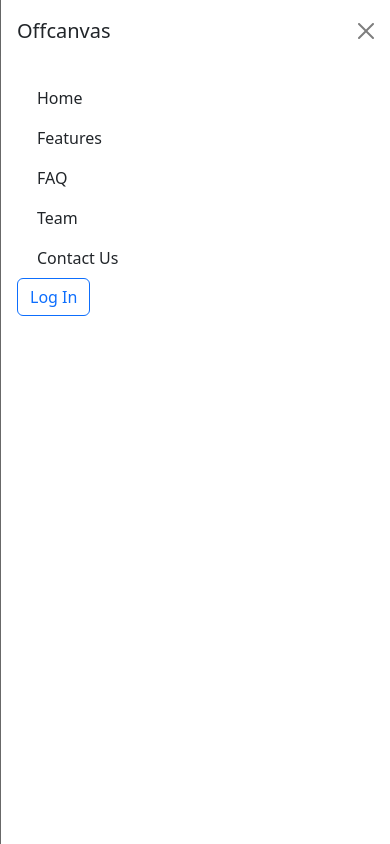
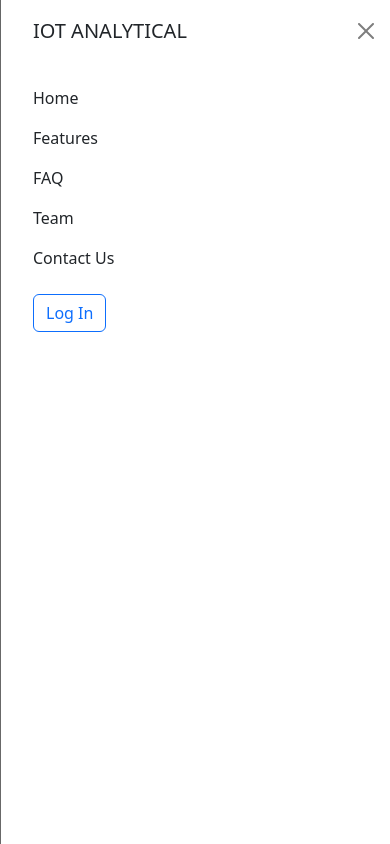
Before and after one commit to iotanalytical/ia-website, a React (Create React App) app: page / in a window 390 px wide. Both pictures are taken after a click on the button 350 px from the left and 28 px from the top of the page. Built offline with nearby package versions, Linux system fonts and the light colour scheme.

Commit message:
add log table component

```diff
--- a/src/components/Header/Header.scss
+++ b/src/components/Header/Header.scss
@@ -5,7 +5,8 @@
   display: flex;
   align-items: center;
   justify-content: space-between;
-  padding: 0 12px;
+  padding: 0 0.75rem;
+  margin-top: 3.5rem;
 
   &__img {
     width: 50%;
--- a/src/components/Navbar/Navbar.js
+++ b/src/components/Navbar/Navbar.js
@@ -9,6 +9,8 @@ import Nav from "react-bootstrap/Nav";
 import Navbar from "react-bootstrap/Navbar";
 import Offcanvas from "react-bootstrap/Offcanvas";
 
+import logo from "../../assets/images/logo.png";
+
 function NavbarSite() {
   const { pathname } = useLocation();
   const navigate = useNavigate();
@@ -17,12 +19,19 @@ function NavbarSite() {
 
   const handleLogOut = () => {
     navigate("/");
-  }
+  };
 
   return (
     <Navbar expand={expand} fixed={"top"} className="bg-body-tertiary mb-3">
       <Container fluid>
-        <Navbar.Brand href="/">IOT ANALYTICAL</Navbar.Brand>
+        <Navbar.Brand href="/">
+          <img
+            src={logo}
+            height="30"
+            className="d-inline-block align-top"
+            alt="IOT ANALYTICAL logo"
+          />
+        </Navbar.Brand>
         <Navbar.Toggle aria-controls={`offcanvasNavbar-expand-${expand}`} />
         <Navbar.Offcanvas
           id={`offcanvasNavbar-expand-${expand}`}
@@ -30,26 +39,40 @@ function NavbarSite() {
           placement="end"
         >
           <Offcanvas.Header closeButton>
-            <Offcanvas.Title id={`offcanvasNavbarLabel-expand-${expand}`}>
-              Offcanvas
+            <Offcanvas.Title id={`offcanvasNavbarLabel-expand-${expand}`} >
+              IOT ANALYTICAL
             </Offcanvas.Title>
           </Offcanvas.Header>
           <Offcanvas.Body>
             <Nav className="justify-content-end flex-grow-1 pe-3">
               {pathname === "/" && <Nav.Link href="/">Home</Nav.Link>}
-              {pathname === "/" && <Nav.Link href="#features">Features</Nav.Link>}
+              {pathname === "/" && (
+                <Nav.Link href="#features">Features</Nav.Link>
+              )}
               {pathname === "/" && <Nav.Link href="#faq">FAQ</Nav.Link>}
               {pathname === "/" && <Nav.Link href="#team">Team</Nav.Link>}
-              {pathname === "/" && <Nav.Link href="#contact-us">Contact Us</Nav.Link>}
+              {pathname === "/" && (
+                <Nav.Link href="#contact-us">Contact Us</Nav.Link>
+              )}
 
               {pathname === "/dashboard" && <Nav.Item>Welcome Ali!</Nav.Item>}
-              {pathname === "/dashboard/demo" && <Nav.Item>Welcome guest!</Nav.Item>}
+              {pathname === "/dashboard/demo" && (
+                <Nav.Item>Welcome guest!</Nav.Item>
+              )}
             </Nav>
             {pathname === "/" && (
-              <Button variant="outline-primary">Log In</Button>
+              <Button id="btn-login" variant="outline-primary">Log In</Button>
             )}
-            {pathname === "/dashboard" &&  <Button onClick={handleLogOut} variant="outline-primary">Log Out</Button>}
-            {pathname === "/dashboard/demo" &&  <Button onClick={handleLogOut} variant="outline-primary">Log Out</Button>}
+            {pathname === "/dashboard" && (
+              <Button onClick={handleLogOut} variant="outline-primary">
+                Log Out
+              </Button>
+            )}
+            {pathname === "/dashboard/demo" && (
+              <Button onClick={handleLogOut} variant="outline-primary">
+                Log Out
+              </Button>
+            )}
           </Offcanvas.Body>
         </Navbar.Offcanvas>
       </Container>
--- a/src/components/Navbar/Navbar.scss
+++ b/src/components/Navbar/Navbar.scss
@@ -10,5 +10,17 @@ div.nav-item {
 }
 
 .navbar-nav .nav-link {
-  padding: 8px 20px;
+  padding-left: 1rem;
 }
+
+div.offcanvas-header {
+  padding-left: 2rem;
+}
+
+#btn-login {
+  margin-left: 1rem;
+
+  @include tablet {
+    margin-top: 1rem;
+  }
+}
--- a/src/data/logs.js
+++ b/src/data/logs.js
@@ -35,3 +35,5 @@ const logs = [
     zone: "Libary",
   },
 ];
+
+export default logs;
--- a/src/pages/Dashboard/Dashboard.js
+++ b/src/pages/Dashboard/Dashboard.js
@@ -8,13 +8,14 @@ import {
   CardTitle,
   Table,
   Row,
-  Col,
-  Badge,
+  Col
 } from "reactstrap";
 
 import { lineCharts, pieCharts } from "../../data/charts";
+import logs from "../../data/logs";
 
 import ChartCard from "../../components/ChartCard/ChartCard";
+import LogTableItem from "../../components/LogTableItem/LogTableItem";
 import FooterDashboard from "../../components/FooterDashboard/FooterDashboard";
 
 const Dashboard = () => {
@@ -66,66 +67,17 @@ const Dashboard = () => {
                     </tr>
                   </thead>
                   <tbody className="text-white">
-                    <tr>
-                      <td>Lighting</td>
-                      <td className="text-center">
-                        <h5>
-                          <Badge color="danger" pill>
-                            Error
-                          </Badge>
-                        </h5>
-                      </td>
-                      <td className="text-center">Crash</td>
-                      <td className="text-center">Dining room</td>
-                    </tr>
-                    <tr>
-                      <td>Wall Mount Lighting</td>
-                      <td className="text-center">
-                        <h5>
-                          <Badge color="warning" pill>
-                            Warning
-                          </Badge>
-                        </h5>
-                      </td>
-                      <td className="text-center">Warn</td>
-                      <td className="text-center">Hall</td>
-                    </tr>
-                    <tr>
-                      <td>AC</td>
-                      <td className="text-center">
-                        <h5>
-                          <Badge color="info" pill>
-                            Info
-                          </Badge>
-                        </h5>
-                      </td>
-                      <td className="text-center">Replacement needed</td>
-                      <td className="text-center">TV Room</td>
-                    </tr>
-                    <tr>
-                      <td>Smart Plug</td>
-                      <td className="text-center">
-                        <h5>
-                          <Badge color="danger" pill>
-                            Error
-                          </Badge>
-                        </h5>
-                      </td>
-                      <td className="text-center">Disconnect</td>
-                      <td className="text-center">Libary</td>
-                    </tr>
-                    <tr>
-                      <td>Curtain</td>
-                      <td className="text-center">
-                        <h5>
-                          <Badge color="info" pill>
-                            Info
-                          </Badge>
-                        </h5>
-                      </td>
-                      <td className="text-center">Connect</td>
-                      <td className="text-center">Libary</td>
-                    </tr>
+                    {logs.map((log) => {
+                      return (
+                        <LogTableItem
+                          key={log.id}
+                          node={log.node}
+                          badge={log.badge}
+                          description={log.description}
+                          zone={log.zone}
+                        />
+                      );
+                    })}
                   </tbody>
                 </Table>
               </CardBody>
--- a/src/styles/partials/_globals.scss
+++ b/src/styles/partials/_globals.scss
@@ -51,30 +51,6 @@ h6 {
   font-size: 14px;
 }
 
-.bg-gray {
-  background: #fbfbfb;
-}
-
-.fw-light {
-  font-weight: light;
-}
-
-.fw-bold {
-  font-weight: bold;
-}
-
-.fw-semibold {
-  font-weight: 500;
-}
-
-/* Button Custom */
-.btn {
-  padding: 8px 25px;
-  -moz-box-shadow: none !important;
-  -webkit-box-shadow: none !important;
-  box-shadow: none !important;
-}
-
 .btn-custom {
   background: $custom-color;
   color: $custom-text-color;
@@ -125,18 +101,3 @@ h6 {
     background: #fff;
   }
 }
-
-/* Text Custom */
-.text-custom {
-  color: $custom-color;
-}
-
-/* Form Control */
-.form-control {
-  box-shadow: none !important;
-  height: 45px;
-  padding-left: 20px;
-  border: 1px solid #e0e0e0;
-  background: #eee;
-  border-color: #eee;
-}
--- a/src/styles/partials/_mixins.scss
+++ b/src/styles/partials/_mixins.scss
@@ -1,3 +1,9 @@
+
+@mixin tablet {
+  @media screen and (max-width: 768px) {
+    @content;
+  }
+}
 
 @mixin desktop {
   @media screen and (min-width: 1280px) {
```
Also changed, not shown: src/assets/images/logo.png (added).
